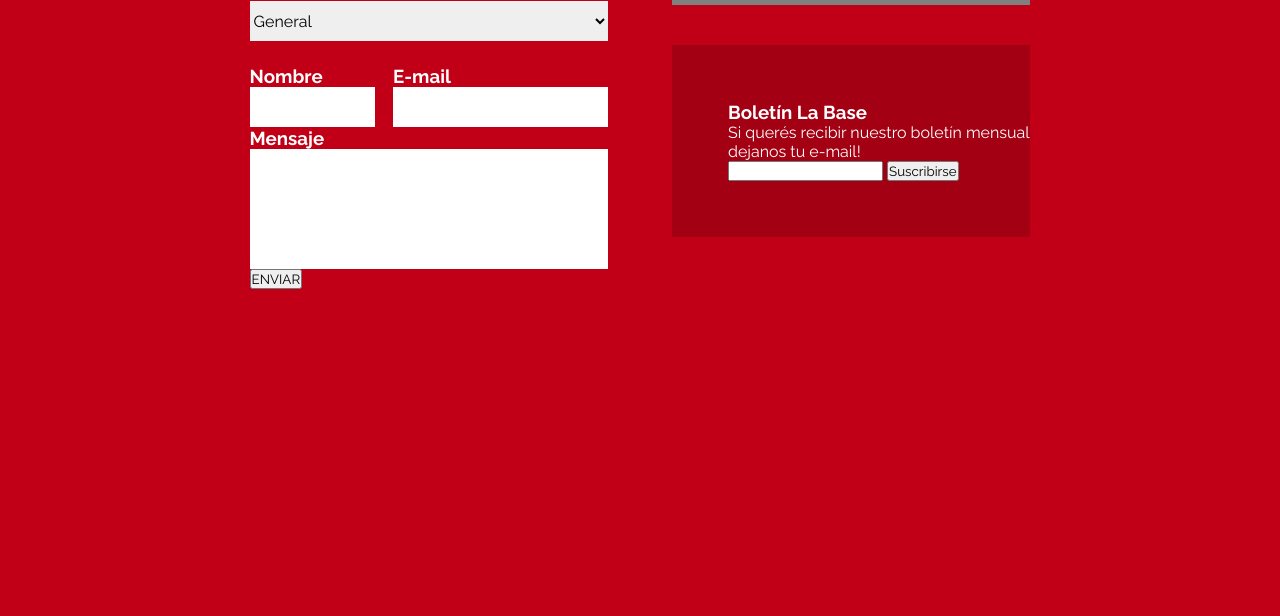
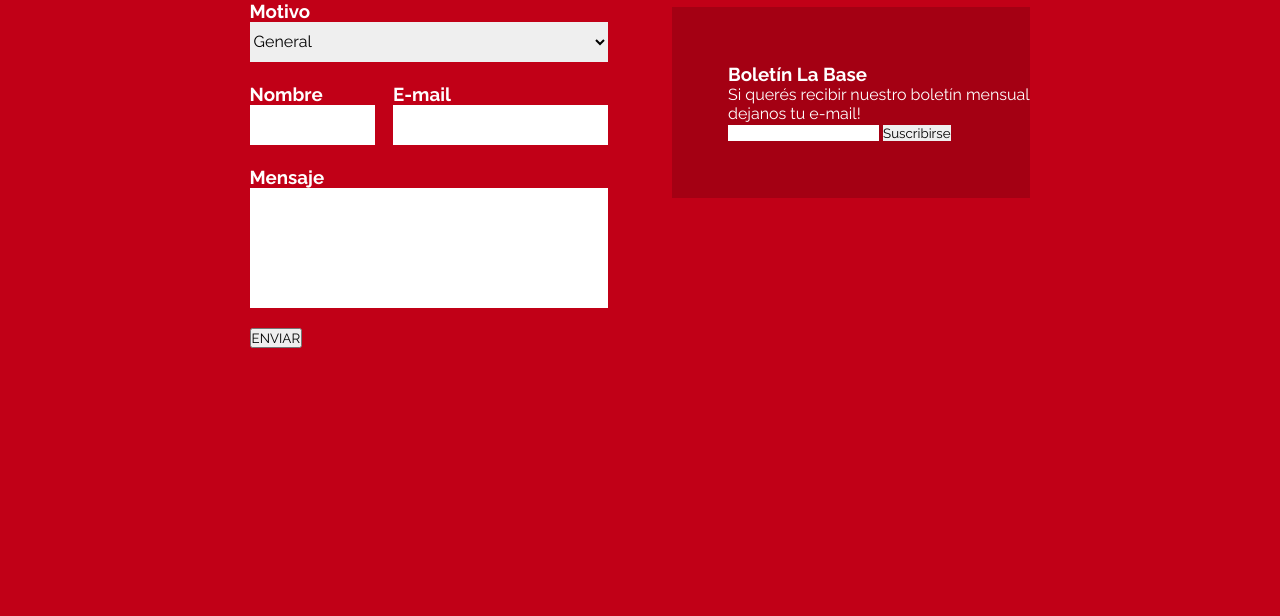
Before and after one commit to Maxiaguilera/PagFundacion2, a plain HTML site: page index.html in a window 1280 px wide. Shown: the part 6251-6867 px from the top of the page. Drawn offline with nearby package versions, Linux system fonts and the light colour scheme.

Commit message:
Avances footer

```diff
--- a/CSS/index.css
+++ b/CSS/index.css
@@ -394,6 +394,9 @@ footer h2{
 
 .footCol{
     width: 28vw;
+    display: flex;
+    flex-direction: column;
+    gap: 1.3rem;
 
 
     }
@@ -414,13 +417,14 @@ footer h2{
 .footCol p{
     width: 30vw;
 
+
 }
 
 .nomapell{
     display: flex;
     justify-content: space-between;
     width: 100%;
-    padding-top: 1.5rem;
+
 
 
 }
@@ -491,3 +495,12 @@ footer h2{
     background-color: grey;
     height: 5vh;
 }
+
+.bi-facebook {
+    width: 40%;
+    height: 130%;
+}
+
+.footer input{
+    border: 0;
+}
--- a/index.html
+++ b/index.html
@@ -306,16 +306,22 @@
             <h2>Contacto</h2>
         <div class="footer">
             <div class="footCol">
+                <div>
                 <p>¿Querés ponerte en contacto con nosotras?<br>
                 Escribinos! No te olvides de detallar, nombre, organización, localidad y explicarnos el motivo de tu mensaje.
                 </p>
-                <h3>Motivo</h3>
+                </div>
+
+                <div>
+                    <h3>Motivo</h3>
                 <select>
                     <option value="opcion1" selected>General</option>
                     <option value="opcion1">Financiamiento</option>
                     <option value="opcion2">Asistencia Técnica/Capacitación</option>
                     <option value="opcion3">Voluntariado</option>
                 </select>
+                </div>
+
                 <div class="nomapell">
                     <div class="a">
                         <label for=""><h3>Nombre</h3></label>
@@ -330,10 +336,13 @@
                     <label for=""><h3>Mensaje</h3></label>
                     <input id="area" type="text-area">
                 </div>
-                <button>ENVIAR</button>
+                <div>
+                    <button>ENVIAR</button>
+                </div>
+
             </div>
 
-            <div class="footCol" id="footCol">
+            <div class="footCol" >
                 <h3>Email: argentina@labase.org</h3>
                 <div class="faceinst">
                     <i class="bi bi-facebook"></i>
```
